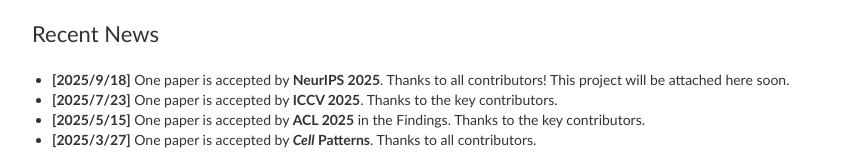
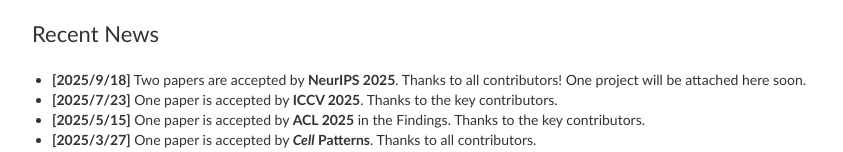
Before and after one commit to LanceZPF/LanceZPF.github.io, a plain HTML site: page index.html in a window 1280 px wide. Shown: the part 540-692 px from the top of the page, without its empty margins (228-1071 px from the left). Drawn offline with nearby package versions, Linux system fonts and the light colour scheme.

Commit message:
good news 20250918

```diff
--- a/index.html
+++ b/index.html
@@ -101,7 +101,7 @@
                 <tbody>
                   <tr>
                     <ul>
-                      <li> <b>[2025/9/18]</b> One paper is accepted by <b>NeurIPS 2025</b>. Thanks to all contributors! This project will be attached here soon.</li>
+                      <li> <b>[2025/9/18]</b> Two papers are accepted by <b>NeurIPS 2025</b>. Thanks to all contributors! One project will be attached here soon.</li>
                       <li> <b>[2025/7/23]</b> One paper is accepted by <b>ICCV 2025</b>. Thanks to the key contributors.</li>
                       <li> <b>[2025/5/15]</b> One paper is accepted by <b>ACL 2025</b> in the Findings. Thanks to the key contributors.</li>
                       <li> <b>[2025/3/27]</b> One paper is accepted by <b><i>Cell</i> Patterns</b>. Thanks to all contributors.</li>
```
